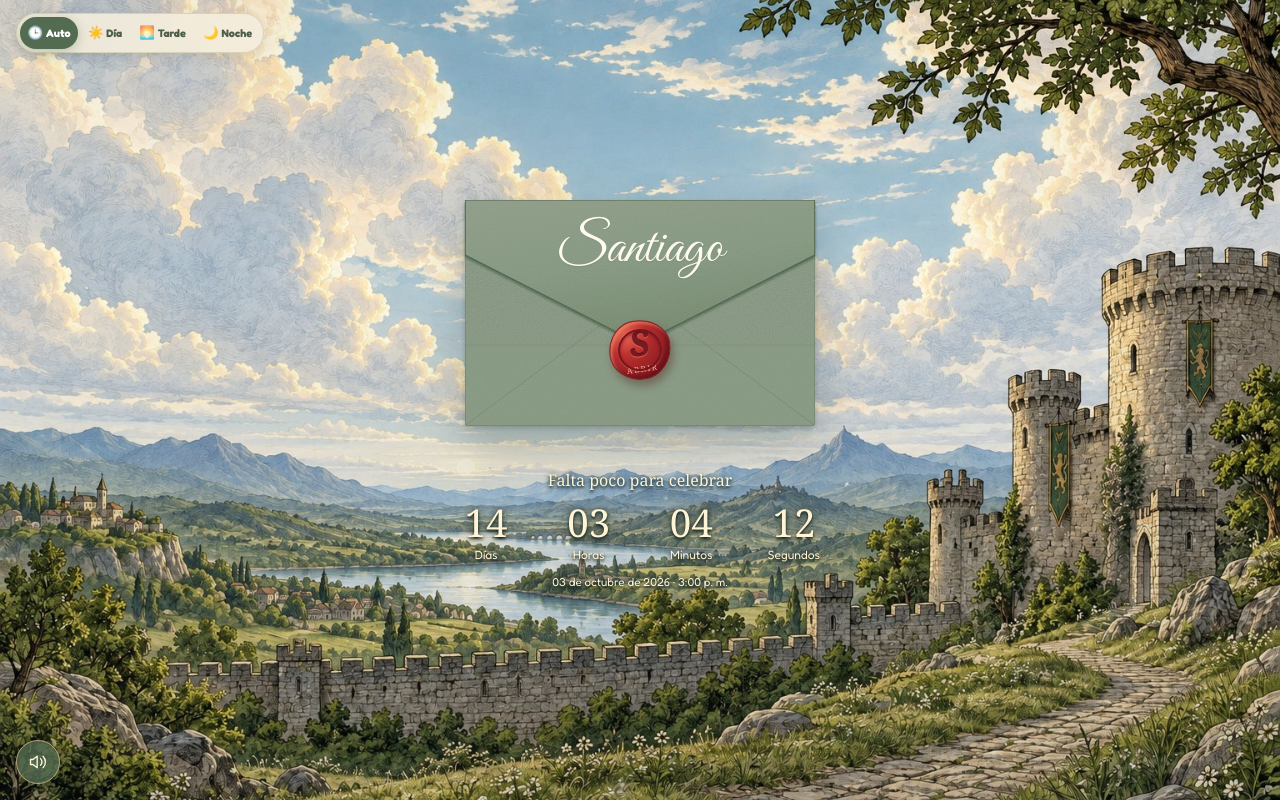
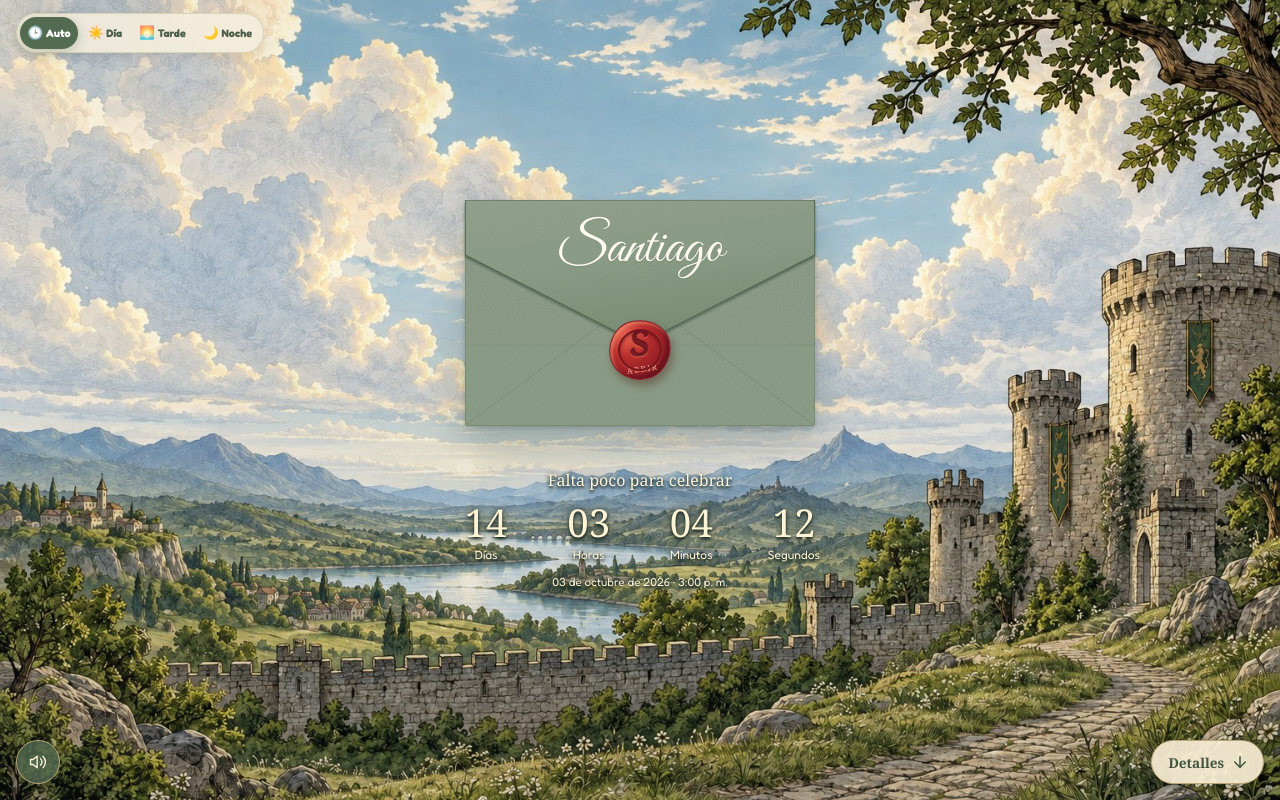
Before and after one commit to funer4x4/digital-invitation, a Vue app: page / in a window 1280 px wide. Built offline with nearby package versions, Linux system fonts and the light colour scheme.

Commit message:
fix to mute the music tape when changing applications.

```diff
--- a/src/App.vue
+++ b/src/App.vue
@@ -66,6 +66,13 @@ const activeSection = ref('portada')
 const containerRef = ref(null)
 let observer = null
 
+const nextSection = computed(() => {
+  const currentIndex = sections.findIndex((section) => section.id === activeSection.value)
+  return currentIndex >= 0 && currentIndex < sections.length - 1 ? sections[currentIndex + 1] : null
+})
+
+const nextSectionLabel = computed(() => nextSection.value?.label ?? 'Siguientes')
+
 // Cambiar la sección activa manualmente al hacer clic
 function setActive(id) {
   const container = containerRef.value
@@ -75,6 +82,10 @@ function setActive(id) {
   const top = section.getBoundingClientRect().top - container.getBoundingClientRect().top + container.scrollTop
   container.scrollTo({ top, behavior: window.matchMedia('(prefers-reduced-motion: reduce)').matches ? 'instant' : 'smooth' })
   section.focus({ preventScroll: true })
+}
+
+function goToNextSection() {
+  if (nextSection.value) setActive(nextSection.value.id)
 }
 
 // Configurar IntersectionObserver para detectar la sección visible en el scroll-snap
@@ -135,6 +146,19 @@ onUnmounted(() => {
         <path d="M11 5 6 9H3v6h3l5 4Z" />
         <path v-if="musicEnabled" d="M15 8a6 6 0 0 1 0 8M18 5a10 10 0 0 1 0 14" />
         <path v-else d="m16 9 5 6m0-6-5 6" />
+      </svg>
+    </button>
+    <button
+      v-if="nextSection"
+      class="next-section-button"
+      type="button"
+      :aria-label="`Ir a ${nextSectionLabel}`"
+      @click="goToNextSection"
+    >
+      <span>{{ nextSectionLabel }}</span>
+      <svg viewBox="0 0 24 24" fill="none" stroke="currentColor" stroke-width="2" stroke-linecap="round" stroke-linejoin="round" aria-hidden="true">
+        <path d="M12 5v14" />
+        <path d="m19 12-7 7-7-7" />
       </svg>
     </button>
     <!-- Paisaje medieval con ambientes de mañana, tarde y noche -->
@@ -205,6 +229,32 @@ html, body {
 .music-toggle[aria-pressed="true"] { background: #536b50cc; color: #fff5dc; }
 .music-toggle:focus-visible { outline: 3px solid #b78c50; outline-offset: 3px; }
 .music-toggle:disabled { cursor: default; opacity: .75; }
+
+.next-section-button {
+  position: fixed;
+  right: 1rem;
+  bottom: max(1rem, env(safe-area-inset-bottom));
+  z-index: 1001;
+  display: inline-flex;
+  align-items: center;
+  gap: 0.45rem;
+  min-height: 44px;
+  padding: 0.65rem 0.85rem 0.65rem 1rem;
+  border: 1px solid #b8a477;
+  border-radius: 999px;
+  background: #f7edd3ed;
+  color: #40543e;
+  box-shadow: 0 2px 8px #14251d26;
+  cursor: pointer;
+  font: 700 0.85rem Georgia, serif;
+}
+.next-section-button svg { width: 18px; height: 18px; flex-shrink: 0; }
+.next-section-button:hover { background: #fff5dc; transform: translateY(-2px); }
+.next-section-button:focus-visible { outline: 3px solid #b78c50; outline-offset: 3px; }
+
+@media (max-width: 480px) {
+  .next-section-button { right: 0.75rem; font-size: 0.78rem; }
+}
 
 .app-wrapper {
   position: relative;
```
